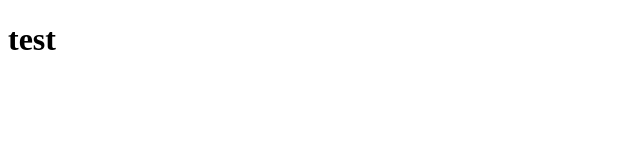
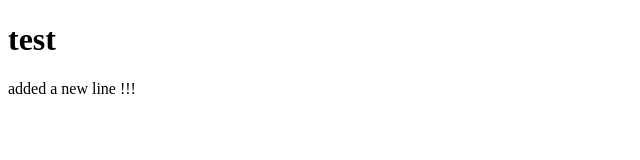
Before and after one commit to Coder-sash2123/webd_lecture1, a plain HTML site: page index.html in a window 1280 px wide. Shown: the whole page, without its empty margins (0-640 px from the left). Drawn offline with Linux system fonts and the light colour scheme.

Commit message:
new feature branch

```diff
--- a/index.html
+++ b/index.html
@@ -6,5 +6,6 @@
 </head>
 <body>
     <h1>test</h1>
+    added a new line !!!
 </body>
 </html>
```
